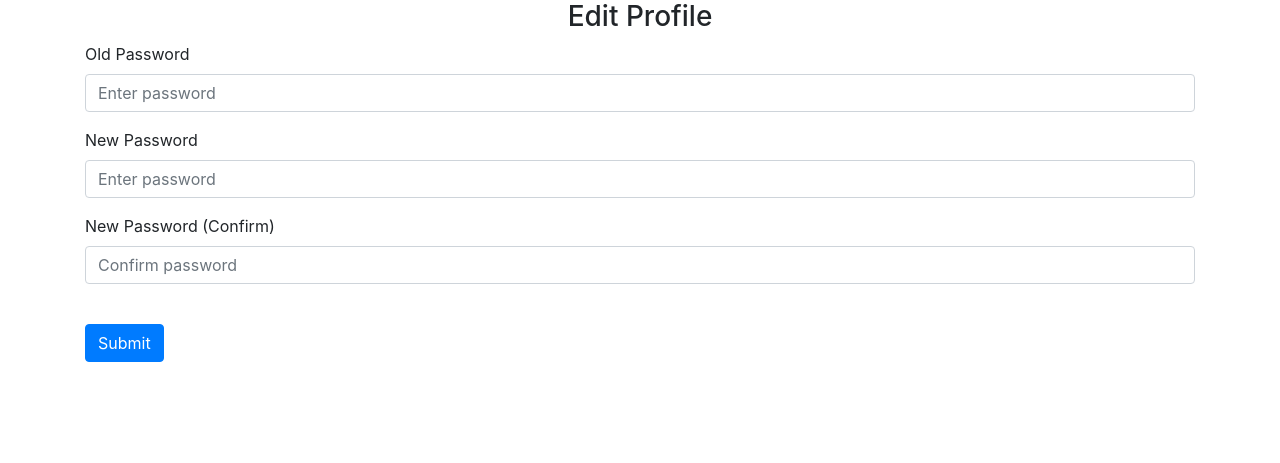
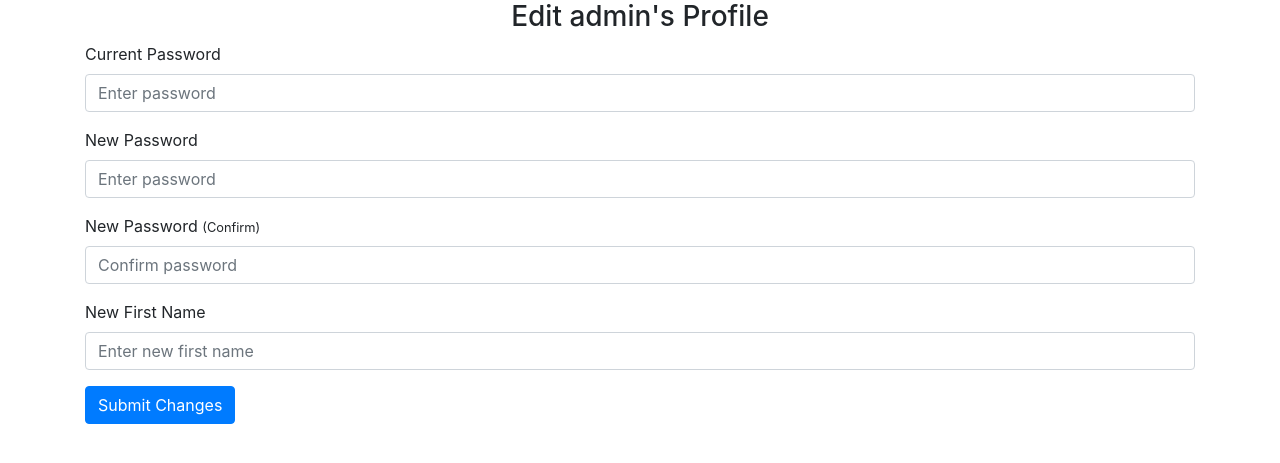
Before and after one commit to Wafik20/Smartinerary, a Flask app: page /edit_profile/ in a window 1280 px wide. Shown: the part 56-519 px from the top of the page. Run offline with Flask 3, Linux system fonts and the light colour scheme; a user stored in the database is signed in; some libraries are stand-ins or nearby versions.

Commit message:
Added small visual change

```diff
--- a/website/templates/edit_profile.html
+++ b/website/templates/edit_profile.html
@@ -2,9 +2,9 @@
     block content %}
 
 <form method="POST">
-    <h3 align="center">Edit Profile</h3>
+    <h3 align="center">Edit {{user.first_name}}'s Profile</h3>
     <div class="form-group">
-        <label for="password1">Old Password</label>
+        <label for="password1">Current Password</label>
         <input
         type="password"
         class="form-control"
@@ -24,7 +24,7 @@
         />
     </div>
     <div class="form-group">
-        <label for="password3">New Password (Confirm)</label>
+        <label for="password3">New Password <small>(Confirm)</small></label>
         <input
         type="password"
         class="form-control"
@@ -33,7 +33,16 @@
         placeholder="Confirm password"
         />
     </div>
-    <br />
-    <button type="submit" class="btn btn-primary">Submit</button>
-    </form>
+    <div class="form-group">
+        <label for="newname">New First Name</label>
+        <input
+        type="text"
+        class="form-control"
+        id="newname"
+        name="newname"
+        placeholder="Enter new first name"
+        />
+    </div>
+    <button type="submit" class="btn btn-primary">Submit Changes</button>
+</form>
     {% endblock %}
```
